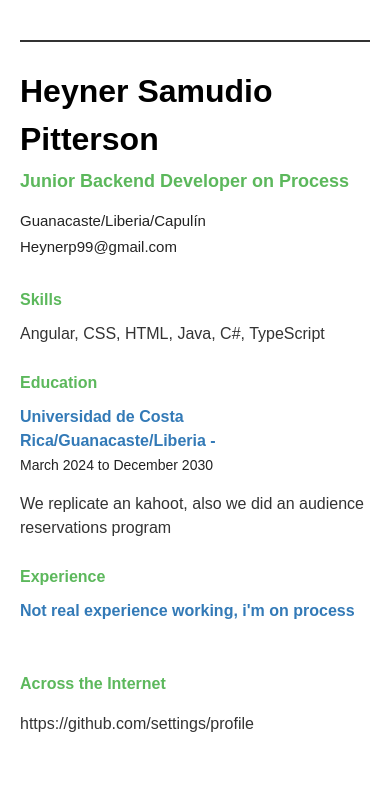
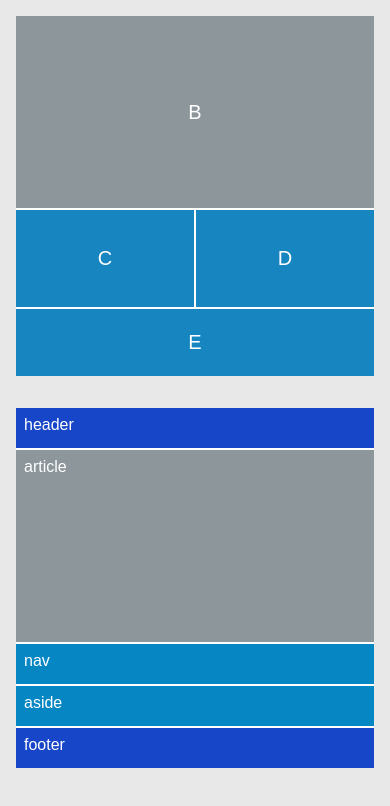
Before and after one commit to Pitterson20/demo, a website: page src/index.html in a window 390 px wide. Drawn offline with Linux system fonts and the light colour scheme.

Commit message:
Se hicieron los 2 ejercicios de css responsive

```diff
--- a/src/index.css
+++ b/src/index.css
@@ -1,80 +1,154 @@
-   body {
-            font-family: Arial, Helvetica, sans-serif;
-            margin: 40px auto;
-            max-width: 800px;
-            color: #333333;
-            line-height: 1.5;
-            padding: 0 20px;
+* {
+    box-sizing: border-box;
 }
 
-        /* Línea superior */
-        .top-line {
-            border-top: 2px solid #333333;
-            margin-bottom: 25px;
+body {
+    min-width: 320px;
+    min-height: 100vh;
+    margin: 0;
+    padding: 24px;
+    background: #e8e8e8;
+    color: #fff;
+    font-family: Arial, sans-serif;
 }
 
-        /* Encabezado Principal */
-        h1 {
-            font-size: 32px;
-            font-weight: bold;
-            margin: 0 0 5px 0;
-            color: #000000;
+main {
+    display: grid;
+    gap: 32px;
+    width: min(100%, 900px);
+    margin: 0 auto;
 }
 
-        .subtitle {
-            color: #5cb85c; /* Color verde para subtítulos */
-            font-size: 18px;
-            font-weight: 600;
-            margin: 0 0 15px 0;
+.ejercicio {
+    display: grid;
+    gap: 2px;
+    min-height: 360px;
 }
 
-        .contact-info {
-            margin-bottom: 30px;
-            font-size: 15px;
-            color: #222222;
+.bloque {
+    display: grid;
+    place-items: center;
+    font-size: 20px;
 }
 
-        .contact-info p {
-            margin: 3px 0;
+/* #ejercicio 1 */
+.ejercicio-1 {
+    grid-template-areas:
+        "a b b"
+        "c d e";
+    grid-template-columns: repeat(3, 1fr);
+    grid-template-rows: 2fr 1fr;
+    background: #fff;
 }
 
-        /* Secciones */
-        h2.section-title {
-            color: #5cb85c; /* Verde para los títulos de sección */
-            font-size: 16px;
-            font-weight: bold;
-            margin: 25px 0 10px 0;
+.bloque-a {
+    grid-area: a;
+    background: #1685c0;
 }
 
-        .item-title {
-            color: #337ab7; /* Azul para los nombres de la empresa/escuela */
-            font-size: 16px;
-            font-weight: 600;
-            margin: 0;
+.bloque-b {
+    grid-area: b;
+    background: #8c969b;
 }
 
-        .item-date {
-            color: #222222;
-            font-size: 14px;
-            margin: 2px 0 8px 0;
+.bloque-c {
+    grid-area: c;
+    background: #1685c0;
 }
 
-        .skills-list {
-            margin: 0;
-            padding: 0;
+.bloque-d {
+    grid-area: d;
+    background: #1685c0;
 }
 
-        /* Listas de logros */
-        ul {
-            margin: 5px 0 10px 20px;
-            padding: 0;
+.bloque-e {
+    grid-area: e;
+    background: #1685c0;
 }
 
-        li {
-            margin-bottom: 4px;
+/* #ejercicio 2 */
+.ejercicio-2 {
+    grid-template-areas:
+        "header header header"
+        "nav article aside"
+        "footer footer footer";
+    grid-template-columns: 1fr 4fr 1fr;
+    grid-template-rows: 40px minmax(260px, 1fr) 40px;
+    background: #fff;
 }
 
-        .skills-footer {
-            margin-top: 8px;
-            font-size: 14px;
+.header,
+.nav,
+.article,
+.aside,
+.footer {
+    padding: 8px;
 }
+
+.header,
+.footer {
+    background: #1746c8;
+}
+
+.nav,
+.aside {
+    background: #0786c4;
+}
+
+.article {
+    background: #8c969b;
+}
+
+.header {
+    grid-area: header;
+}
+
+.nav {
+    grid-area: nav;
+}
+
+.article {
+    grid-area: article;
+}
+
+.aside {
+    grid-area: aside;
+}
+
+.footer {
+    grid-area: footer;
+}
+
+@media (max-width: 600px) {
+    body {
+        padding: 16px;
+    }
+
+    .ejercicio {
+        min-height: 360px;
+    }
+
+    .ejercicio-1 {
+        grid-template-areas:
+            "b b"
+            "c d"
+            "e e";
+        grid-template-columns: repeat(2, 1fr);
+        grid-template-rows: 2fr 1fr 0.7fr;
+    }
+
+    .bloque-a {
+        display: none;
+    }
+
+    .ejercicio-2 {
+        grid-template-areas:
+            "header"
+            "article"
+            "nav"
+            "aside"
+            "footer";
+        grid-template-columns: 1fr;
+        grid-template-rows: 40px minmax(130px, 1fr) 40px 40px 40px;
+    }
+}
--- a/src/index.html
+++ b/src/index.html
@@ -4,47 +4,25 @@
     <meta charset="UTF-8">
     <meta name="viewport" content="width=device-width, initial-scale=1.0">
     <link rel="stylesheet" href="index.css">
-    <title>Curriculum Vitae - Heyner Samudio Pitterson</title>
-
+    <title>Ejercicios CSS Grid</title>
 </head>
 <body>
+    <main>
+        <section class="ejercicio ejercicio-1" aria-label="Ejercicio 1">
+            <div class="bloque bloque-a">A</div>
+            <div class="bloque bloque-b">B</div>
+            <div class="bloque bloque-c">C</div>
+            <div class="bloque bloque-d">D</div>
+            <div class="bloque bloque-e">E</div>
+        </section>
 
-
-    <div class="top-line"></div>
-
-    <!-- Encabezado -->
-    <h1>Heyner Samudio Pitterson</h1>
-    <div class="subtitle">Junior Backend Developer on Process</div>
-
-    <div class="contact-info">
-        <p>Guanacaste/Liberia/Capulín</p>
-        <p>Heynerp99@gmail.com</p>
-    </div>
-
-    <!-- Habilidades -->
-    <h2 class="section-title">Skills</h2>
-    <p class="skills-list">Angular, CSS, HTML, Java, C#, TypeScript</p>
-
-    <!-- Educación -->
-    <h2 class="section-title">Education</h2>
-    <p class="item-title">Universidad de Costa Rica/Guanacaste/Liberia - </p>
-    <p class="item-date">March 2024 to December 2030</p>
-    <p>We replicate an kahoot, also we did an audience reservations program</p>
-
-
-
-    <!-- Experiencia -->
-    <h2 class="section-title">Experience</h2>
-
-    <!-- Puesto 1 -->
-    <p class="item-title">Not real experience working, i'm on process</p>
-
-    <br>
-
-
-    <!-- Enlaces / Redes -->
-    <h2 class="section-title">Across the Internet</h2>
-    <p>https://github.com/settings/profile</p>
-
+        <section class="ejercicio ejercicio-2" aria-label="Ejercicio 2">
+            <header class="header">header</header>
+            <nav class="nav">nav</nav>
+            <article class="article">article</article>
+            <aside class="aside">aside</aside>
+            <footer class="footer">footer</footer>
+        </section>
+    </main>
 </body>
 </html>
```
Lines whose indentation alone changed are shown as unchanged.
